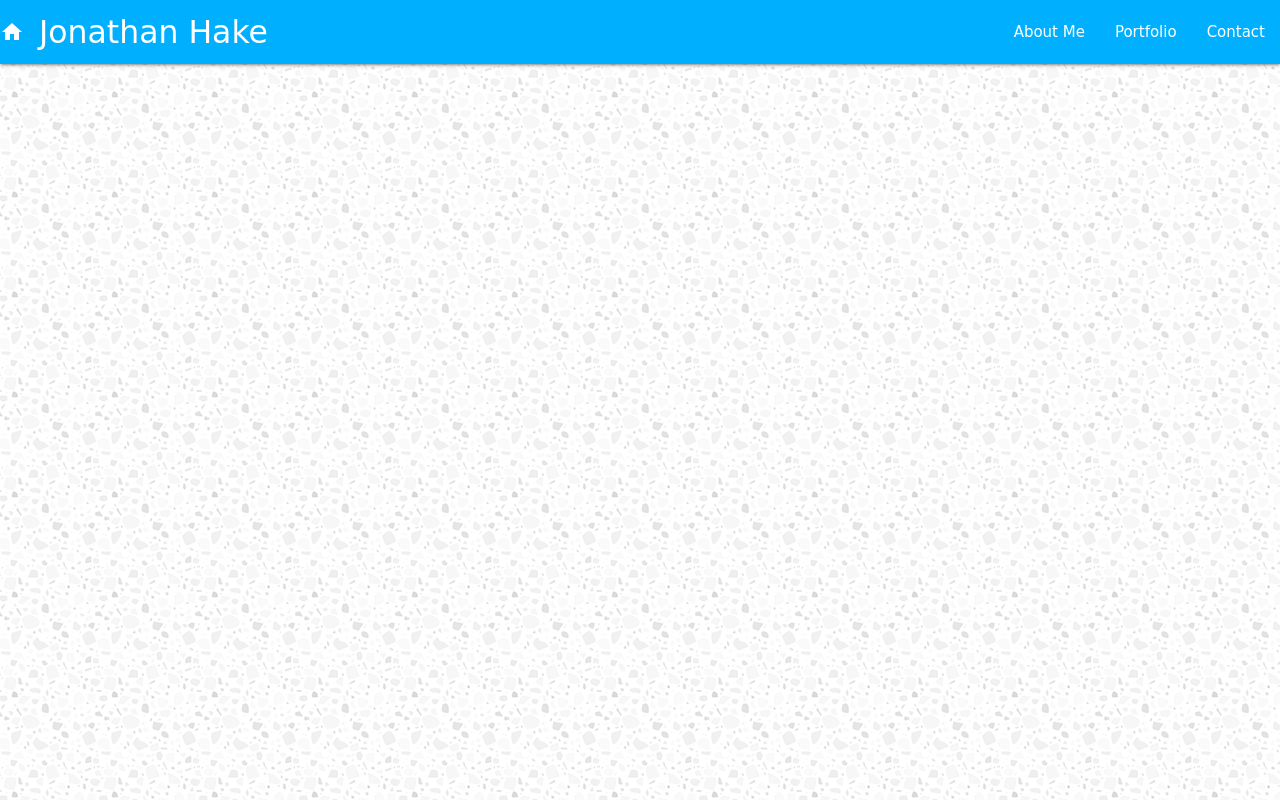
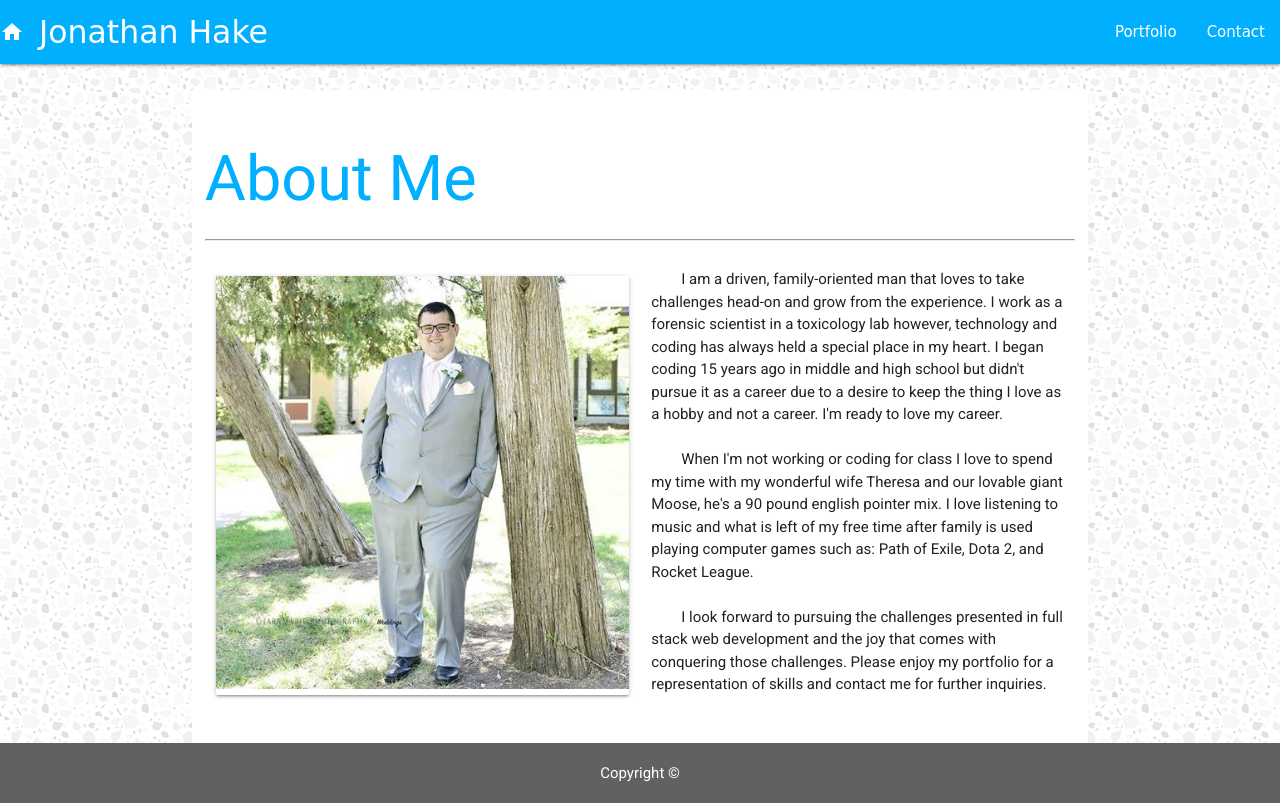
Before and after one commit to JonHake18/Updated-Portfolio, a plain HTML site: page index.html in a window 1280 px wide. Drawn offline with nearby package versions, Linux system fonts and the light colour scheme; a web font is replaced by a local one.

Commit message:
updated content

```diff
--- a/assets/css/style.css
+++ b/assets/css/style.css
@@ -1,10 +1,33 @@
+html {
+    position: relative;
+    min-height: 100%;
+}
+
 body {
+    margin-bottom: 60px;
     width: 100%;
     font-family: 'Roboto', sans-serif;
     background-image: url(../images/background.png);
 }
+
+.footer {
+    position: absolute;
+    width: 100%;
+    bottom: 0;
+    height: 60px;
+    line-height: 60px;
+    background-color: #f5f5f5;
+    text-align: center;
+}
+
+.container {
+    max-width: 960px;
+    background: white;
+    padding: 1%;
+    margin-top: 2%
+}
 .carousel .indicators .indicator-item.active {
-    background-color: #ffd54f;
+    background-color: #00e676;
 }
 
 .carousel .indicators .indicator-item {
@@ -23,9 +46,12 @@ a {
     color: white;
     text-align: center;
     font-size: 3vh;
-    background-color: #ffd54f;
+    background-color: #00e676;
 }
 
+.card-img {
+    width: 100%;
+}
 h2 {
     text-align: center;
 }
--- a/index.html
+++ b/index.html
@@ -22,9 +22,6 @@
             </a>
             <ul class="right hide-on-med-and-down">
                 <li>
-                    <a href="about.html" id="about">About Me</a>
-                </li>
-                <li>
                     <a href="portfolio.html" id="portfolio">Portfolio</a>
                 </li>
                 <li>
@@ -36,7 +33,7 @@
 
     <ul class="sidenav" id="mobile-demo">
         <li>
-            <a href="about.html" id="about">About Me</a>
+            <a href="index.html" id="contact">Home</a>
         </li>
         <li>
             <a href="portfolio.html" id="portfolio">Portfolio</a>
@@ -45,8 +42,41 @@
             <a href="contact.html" id="contact">Contact</a>
         </li>
     </ul>
-
-
+    <div class="container" id="content-body">
+        <div class="row heading light-blue-text text-accent-3">
+            <div class="col-md">
+                <h1>About Me</h1>
+                <hr class="col-md">
+            </div>
+        </div>
+        <div class="row">
+            <div class="col s12 m6">
+                <div class="card bg-dark text-white">
+                    <img class="card-img" src="assets/images/headshot.jpg" alt="Headshot">
+                </div>
+            </div>
+            <div class="col s12 m6">
+                <p class="text">
+                    &emsp;&emsp;I am a driven, family-oriented man that loves to take challenges head-on and grow from the experience. I work
+                    as a forensic scientist in a toxicology lab however, technology and coding has always held a special
+                    place in my heart. I began coding 15 years ago in middle and high school but didn't pursue it as a career
+                    due to a desire to keep the thing I love as a hobby and not a career. I'm ready to love my career.
+                    <br><br> &emsp;&emsp;When I'm not working or coding for class I love to spend my time with my wonderful
+                    wife Theresa and our lovable giant Moose, he's a 90 pound english pointer mix. I love listening to music
+                    and what is left of my free time after family is used playing computer games such as: Path of Exile,
+                    Dota 2, and Rocket League.
+                    <br><br> &emsp;&emsp;I look forward to pursuing the challenges presented in full stack web development
+                    and the joy that comes with conquering those challenges. Please enjoy my portfolio for a representation
+                    of skills and contact me for further inquiries.
+                </p>
+            </div>
+        </div>
+    </div>
+    <footer class="footer grey darken-2 white-text">
+        <div>
+            <span class="white-text">Copyright ©</span>
+        </div>
+    </footer>
 
     <script language="javascript" type="text/javascript" src="https://cdnjs.cloudflare.com/ajax/libs/jquery/3.3.1/jquery.js"></script>
     <script language="javascript" type="text/javascript" src="https://cdnjs.cloudflare.com/ajax/libs/materialize/1.0.0-alpha.2/js/materialize.min.js"></script>
```
Also changed, not shown: about.html (deleted, +0 -58 lines), contact.html (+40 -5 lines), portfolio.html (+19 -9 lines).
